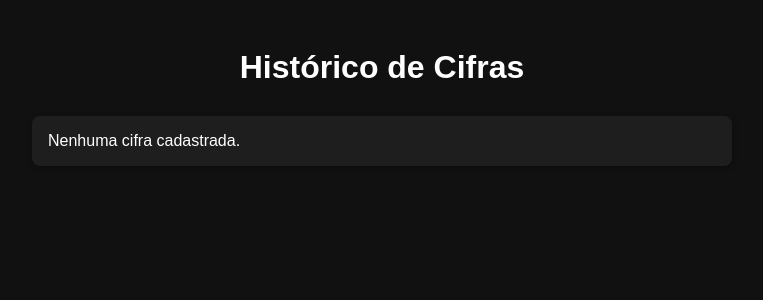
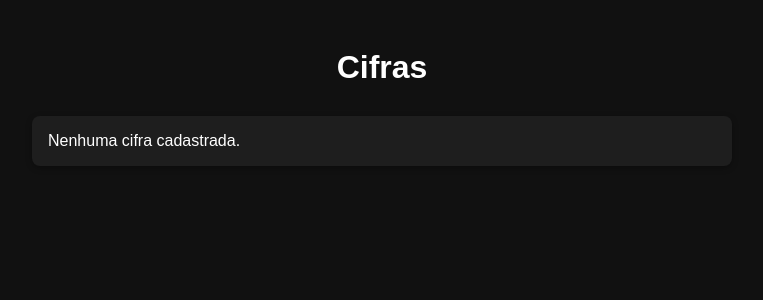
Before and after one commit to fireprojectx/ciframusic, a FastAPI app: page /historico in a window 1280 px wide. Shown: the top 300 px of the page, without its empty margins (258-1021 px from the left). Run offline with FastAPI, Linux system fonts and the light colour scheme; data that the repository does not hold is empty.

Commit message:
titulo de historico

```diff
--- a/templates/historico.html
+++ b/templates/historico.html
@@ -61,7 +61,7 @@
   </style>
 </head>
 <body>
-  <h1>Histórico de Cifras</h1>
+  <h1>Cifras</h1>
   <section>
     <ul>
       {% for id, titulo, autor in cifras %}
```
